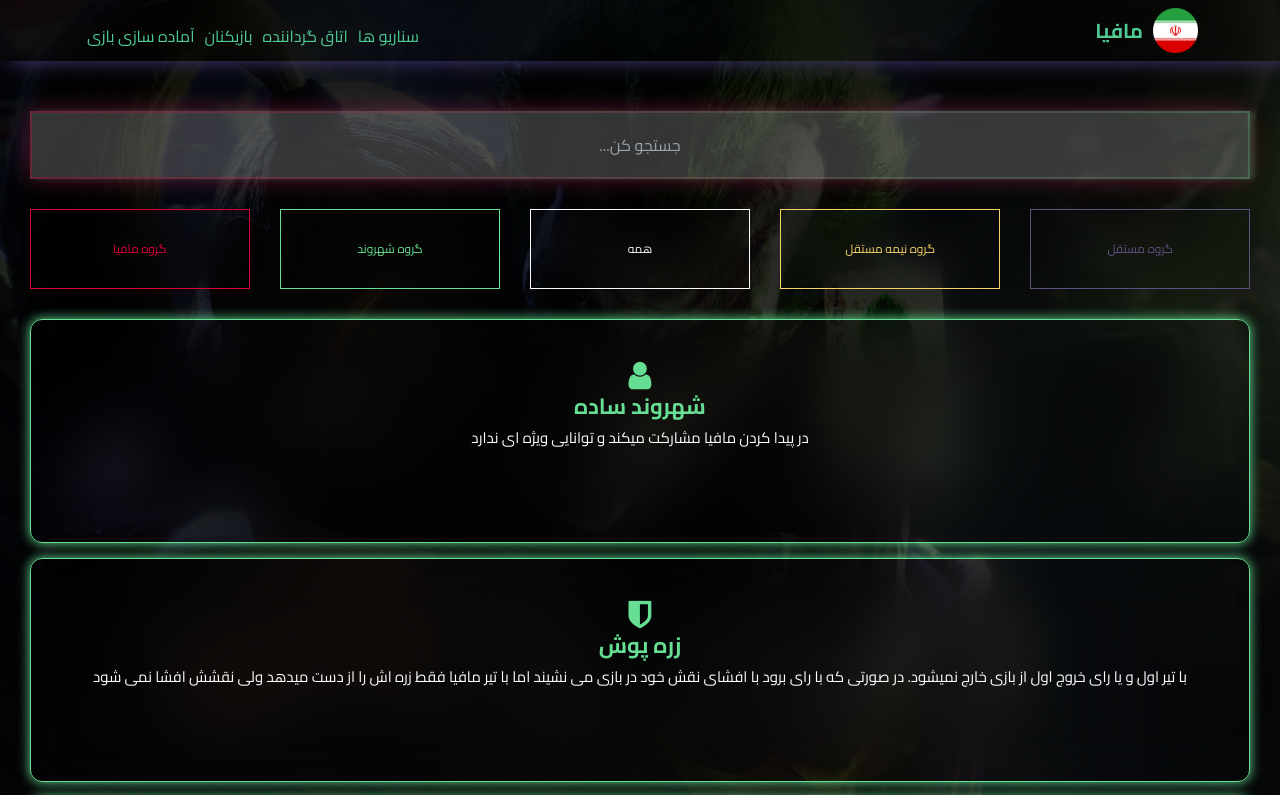
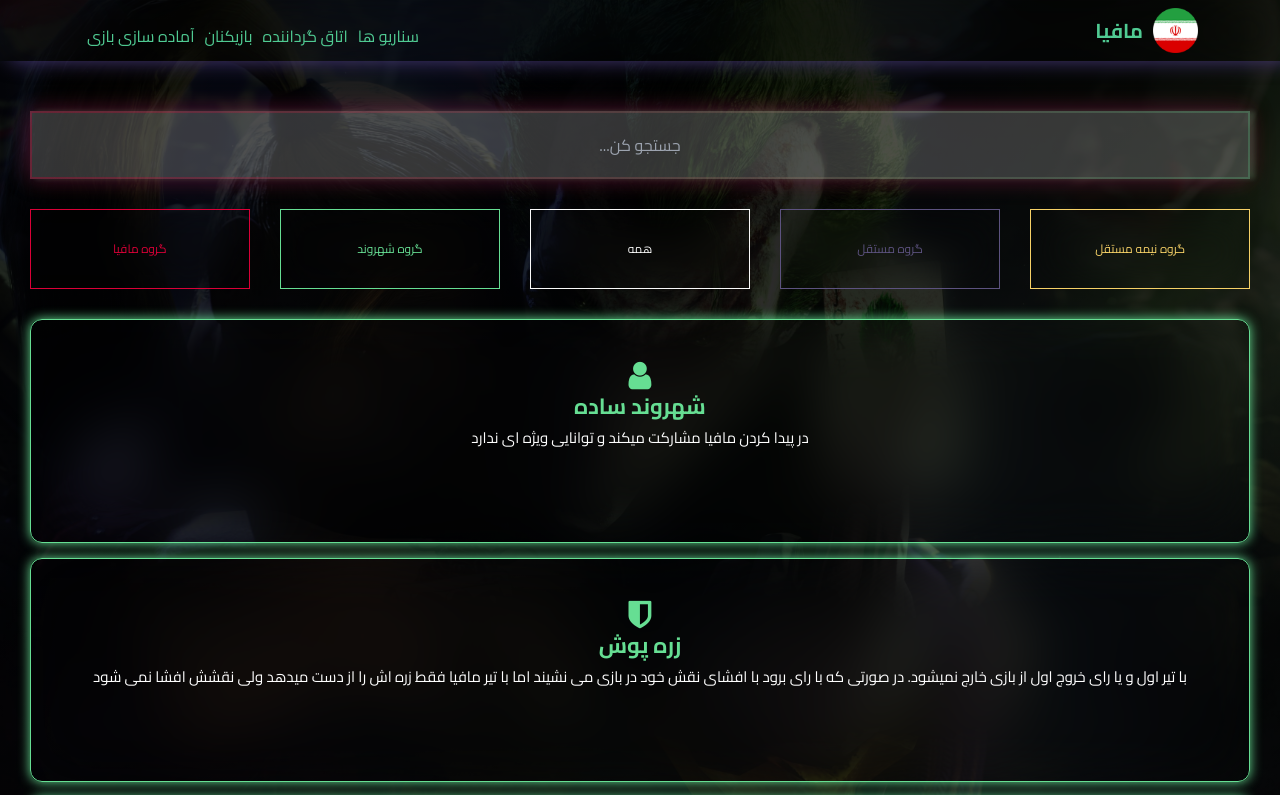
Before and after one commit to alirezazahiri/MAFIA, a React (Create React App) app: page /scenarios in a window 1280 px wide. Shown: the top 795 px of the page. Built offline with nearby package versions, Linux system fonts and the light colour scheme.

Commit message:
FilterCharacters's DRY observed :heavy_check_mark:

```diff
--- a/src/components/common/FilterCharacters.jsx
+++ b/src/components/common/FilterCharacters.jsx
@@ -34,14 +34,14 @@ const reducer = (state, action) => {
 };
 
 const FilterCharacters = ({ setType }) => {
-  const clickHandler = (e) => {
-    setType(e.target.name);
-  };
-
     const [hover, dispatch] = useReducer(reducer, initialState);
 
     const { language } = useContext(LanguageContext);
     const { filters } = getFilterCharacters(language);
+
+    const clickHandler = (e) => {
+        setType(e.target.name);
+    };
 
     const getStyles = (type) => {
         return {
@@ -55,48 +55,21 @@ const FilterCharacters = ({ setType }) => {
         };
     };
 
+    const sides_list = Object.keys(filters) // side keys ["mafia", "citizen", ...]
+
     return (
         <div className={styles.container}>
+            {sides_list.map((side) => (
                 <button
+                    key={side}
                     onClick={clickHandler}
-        name="mafia"
-        style={getStyles("mafia")}
-        onMouseOver={() => dispatch("mafia")}
+                    name={side}
+                    style={getStyles(side)}
+                    onMouseOver={() => dispatch(side)}
                 >
-        {filters.mafia_side}
+                    {filters[side]}
                 </button>
-      <button
-        onClick={clickHandler}
-        name="citizen"
-        style={getStyles("citizen")}
-        onMouseOver={() => dispatch("citizen")}
-      >
-        {filters.citizen_side}
-      </button>
-      <button
-        onClick={clickHandler}
-        name="all"
-        style={getStyles("all")}
-        onMouseOver={() => dispatch("all")}
-      >
-        {filters.all}
-      </button>
-      <button
-        onClick={clickHandler}
-        name="mid-independent"
-        style={getStyles("mid-independent")}
-        onMouseOver={() => dispatch("mid-independent")}
-      >
-        {filters.mid_independent_side}
-      </button>
-      <button
-        onClick={clickHandler}
-        name="independent"
-        style={getStyles("independent")}
-        onMouseOver={() => dispatch("independent")}
-      >
-        {filters.independent_side}
-      </button>
+            ))}
         </div>
     );
 };
--- a/src/translations/FilterCharacters/FilterCharacters-en.js
+++ b/src/translations/FilterCharacters/FilterCharacters-en.js
@@ -1,9 +1,9 @@
 const filters = {
+  mafia: "Mafia's Group",
+  citizen: "Citizen's Group",
   all: "All",
-  mafia_side: "Mafia's Group",
-  citizen_side: "Citizen's Group",
-  independent_side: "Independent's Group",
-  mid_independent_side: "Semi-Independent's Group",
+  independent: "Independent's Group",
+  "mid-independent": "Semi-Independent's Group",
 };
 
 export const filter_characters_objects_en = { filters };
--- a/src/translations/FilterCharacters/FilterCharacters-fa.js
+++ b/src/translations/FilterCharacters/FilterCharacters-fa.js
@@ -1,9 +1,9 @@
 const filters = {
+  mafia: "گروه مافیا",
+  citizen: "گروه شهروند",
   all: "همه",
-  mafia_side: "گروه مافیا",
-  citizen_side: "گروه شهروند",
-  independent_side: "گروه مستقل",
-  mid_independent_side: "گروه نیمه مستقل",
+  independent: "گروه مستقل",
+  "mid-independent": "گروه نیمه مستقل",
 };
 
 export const filter_characters_objects_fa = { filters };
```
Lines whose indentation alone changed are shown as unchanged.
